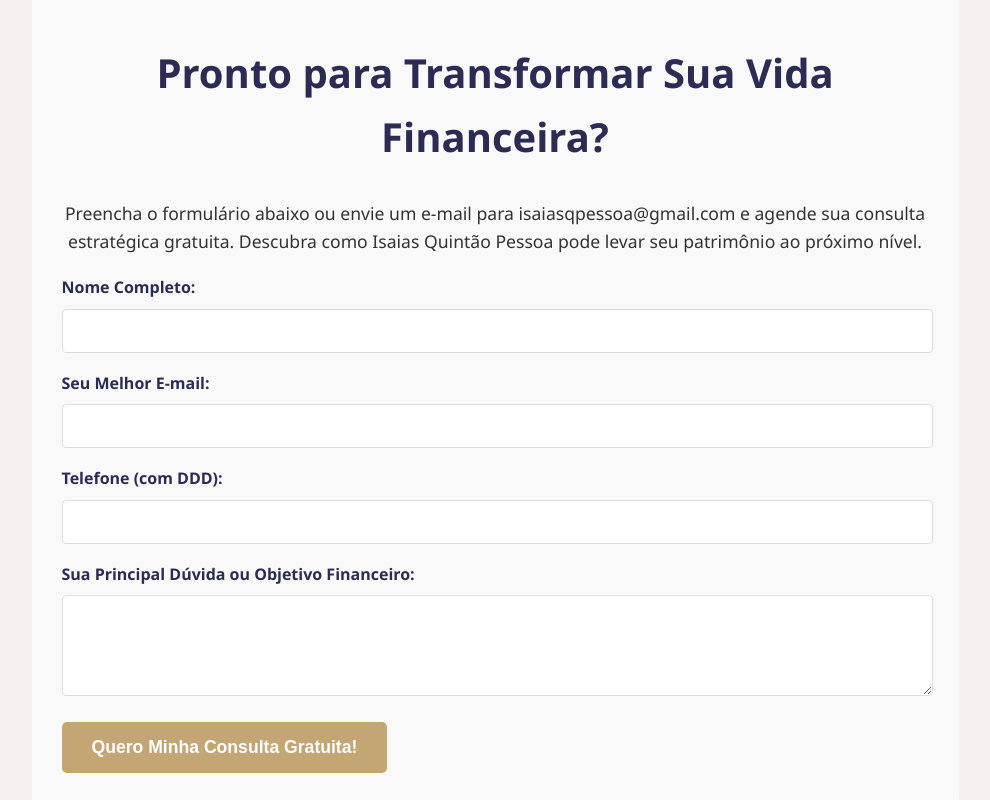
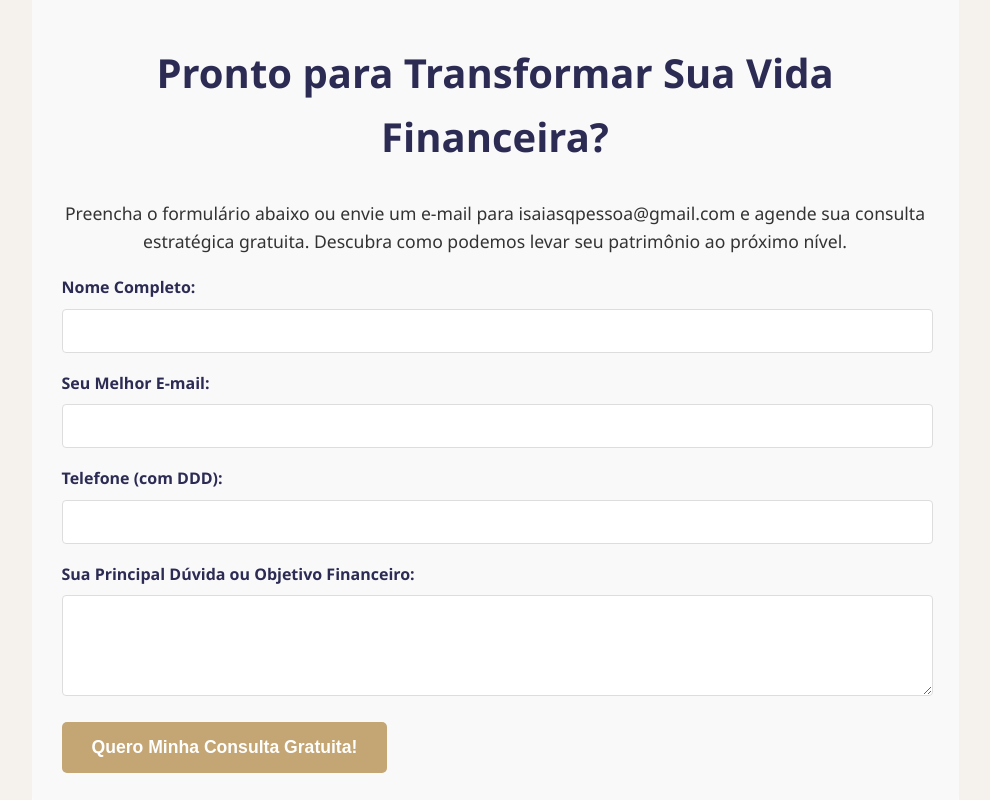
Before and after one commit to isaiasqp/iq-pessoa-website, a plain HTML site: page index.html in a window 1280 px wide. Shown: the part 11200-12000 px from the top of the page, without its empty margins (270-1260 px from the left). Drawn offline with Linux system fonts and the light colour scheme.

Commit message:
Update index.html

```diff
--- a/index.html
+++ b/index.html
@@ -574,7 +574,7 @@
                 </div>
                 <div class="contact-form">
                     <h2>Pronto para Transformar Sua Vida Financeira?</h2>
-                    <p style="text-align: center; margin-bottom: 20px;">Preencha o formulário abaixo ou envie um e-mail para isaiasqpessoa@gmail.com  e agende sua consulta estratégica gratuita. Descubra como Isaias Quintão Pessoa pode levar seu patrimônio ao próximo nível.</p>
+                    <p style="text-align: center; margin-bottom: 20px;">Preencha o formulário abaixo ou envie um e-mail para isaiasqpessoa@gmail.com  e agende sua consulta estratégica gratuita. Descubra como podemos levar seu patrimônio ao próximo nível.</p>
                     <form action="#" method="POST">
                         <label for="name">Nome Completo:</label>
                         <input type="text" id="name" name="name" required>
```
